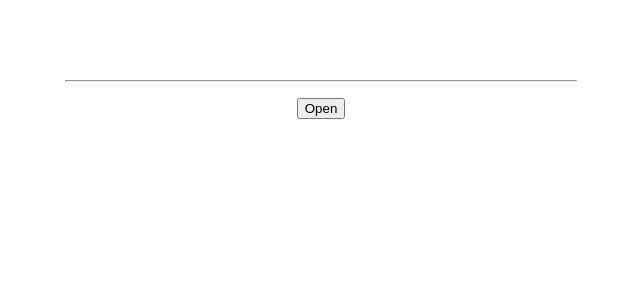
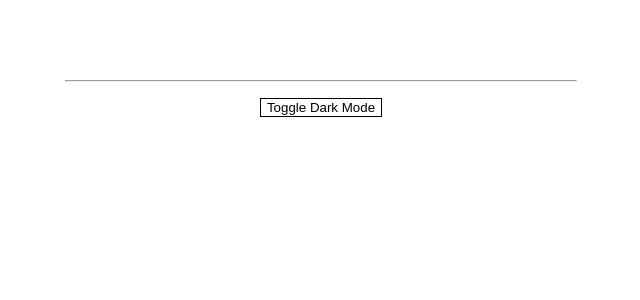
Before and after one commit to BaharKshvrz/react-hooks, a React (Create React App) app in the folder customHooks/: page / in a window 1280 px wide. Shown: the top 300 px of the page, without its empty margins (319-959 px from the left). Built offline with nearby package versions, Linux system fonts and the light colour scheme.

Commit message:
add useDarkMode cutom hook

```diff
--- a/customHooks/src/App.css
+++ b/customHooks/src/App.css
@@ -4,37 +4,6 @@
   width: 40%;
 }
 
-.App-logo {
-  height: 40vmin;
-  pointer-events: none;
+body.dark-mode {
+  background-color: #333;
 }
-
-@media (prefers-reduced-motion: no-preference) {
-  .App-logo {
-    animation: App-logo-spin infinite 20s linear;
-  }
-}
-
-.App-header {
-  background-color: #282c34;
-  min-height: 100vh;
-  display: flex;
-  flex-direction: column;
-  align-items: center;
-  justify-content: center;
-  font-size: calc(10px + 2vmin);
-  color: white;
-}
-
-.App-link {
-  color: #61dafb;
-}
-
-@keyframes App-logo-spin {
-  from {
-    transform: rotate(0deg);
-  }
-  to {
-    transform: rotate(360deg);
-  }
-}
--- a/customHooks/src/App.js
+++ b/customHooks/src/App.js
@@ -9,6 +9,7 @@ import StateWithValidationComponent from "./components/20.useStateWithValidation
 import UseSizeComponent from "./components/21.useSize/UseSizeComponent";
 import EffectOnceComponent from "./components/22.useEffectOnce/EffectOnceComponent";
 import ClickOutsideComponent from "./components/23.useClickOutside/ClickOutsideComponent";
+import DarkModeComponent from "./components/24.useDarkMode/DarkModeComponent";
 // import UseStorageComponent from "./components/10.useStorage/UseStorageComponent";
 // import AsyncComponent from "./components/11.useAsync/AsyncComponent";
 // import FetchComponent from "./components/12.useFetch/FetchComponent";
@@ -64,9 +65,11 @@ function App() {
         <hr/>
         <UseSizeComponent/>
         <hr/>
-        <EffectOnceComponent/>*/}
+        <EffectOnceComponent/>
         <hr/>
-        <ClickOutsideComponent/>
+        <ClickOutsideComponent/>*/}
+       <hr/>
+        <DarkModeComponent/>
     </div>
   );
 }
--- a/customHooks/src/components/23.useClickOutside/useClickOutside.jsx
+++ b/customHooks/src/components/23.useClickOutside/useClickOutside.jsx
@@ -13,7 +13,9 @@ const useClickOutside = (ref, cb) => {
    useEventListener(
       "mousedown",
       e => {
+        // inside of modal
         if (ref.current == null || ref.current.contains(e.target)) return
+        // ouside of modal
         cb(e)
        },
        document
--- /dev/null
+++ b/customHooks/src/components/24.useDarkMode/DarkModeComponent.js
@@ -0,0 +1,21 @@
+import React from 'react'
+import useDarkMode from './useDarkMode';
+
+const DarkModeComponent = () => {
+  const [darkMode, setDarkMode] = useDarkMode();
+
+  return (
+    <button
+        onClick={() => setDarkMode(!darkMode)}
+        style ={{
+            border: `1px solid ${darkMode ? "white" : "black"}`,
+            background: "none",
+            color: darkMode ? "white" : "black"
+        }}
+        >
+       Toggle Dark Mode
+    </button>
+  )
+}
+
+export default DarkModeComponent
--- /dev/null
+++ b/customHooks/src/components/24.useDarkMode/useDarkMode.js
@@ -0,0 +1,36 @@
+import { useEffect } from 'react'
+import { useLocalStorage } from '../10.useStorage/useStorage'
+import useMediaQuery from '../18.useMediaQuery/useMediaQuery'
+
+const useDarkMode = () => {
+  const [darkMode, setDarkMode] = useLocalStorage("useDarkMode")
+  const prefersDarkMode = useMediaQuery("(prefers-color-scheme: dark)")
+  console.log(prefersDarkMode)
+  const enabled = darkMode ?? prefersDarkMode;
+
+  useEffect(() => {
+    document.body.classList.toggle("dark-mode", enabled);
+  }, [enabled])
+
+  return [enabled, setDarkMode]
+}
+
+export default useDarkMode
+
+/*
+prefers-color-scheme::
+The prefers-color-scheme CSS media feature is used to detect if a user has requested light or dark color themes.
+A user indicates their preference through an operating system setting (e.g. light or dark mode) or a user agent setting.
+
+const prefersDarkMode = useMediaQuery("(prefers-color-scheme: dark)"):
+This line sets the prefersDarkMode variable to true if the user's device prefers dark mode; otherwise, it will be false.
+
+The line document.body.classList.toggle("dark-mode", enabled) is used to add or remove the "dark-mode" class to the <body> element
+of the web page, based on the value of the enabled variable.
+This is a common approach to enable or disable specific styles for elements in the DOM based on the dark mode state.
+
+Tip: we have this in css:
+body.dark-mode {
+  background-color: #333;
+}
+*/
```
